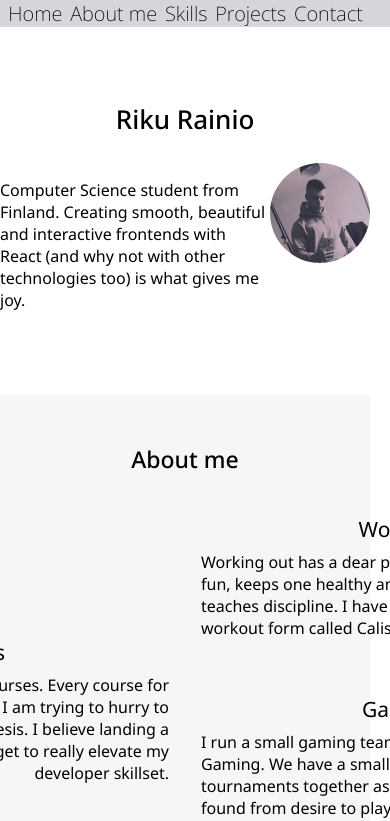
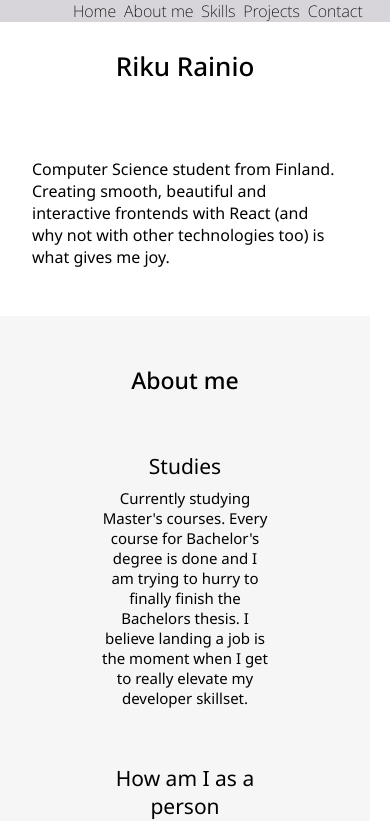
Before and after one commit to rikurainio/rikurainio2, a Next.js app: page / in a window 390 px wide. Shown: the top 821 px of the page. Built offline with nearby package versions, Linux system fonts and the light colour scheme.

Commit message:
sit is somewhat mobile friendly now

```diff
--- a/pages/index.js
+++ b/pages/index.js
@@ -18,21 +18,13 @@ export default function Home() {
       </Head>
 
       <main className='container-main'>
-
-        <div className='container-home'>
-
+          <div className='home1'>
             <div className='container-row-1'>
               <p className='heading-name'> Riku Rainio</p>
             </div>
             <div className='container-row-2'>
               <Quote text={INFO} />
               <img className='avatar' src='/riku2.png'></img>
-          </div>
-          <div className='container-row-3'>
-
-          </div>
-          <div className='container-row-4'>
-
             </div>
           </div>
 
--- a/styles/navbar.css
+++ b/styles/navbar.css
@@ -31,6 +31,5 @@
     flex-direction: column;
     justify-content: center;
 
-    font-size: 20px;
     font-weight: 200;
 }
--- a/styles/styles.css
+++ b/styles/styles.css
@@ -71,11 +71,14 @@ code {
 }
 
 .container-abouts {
+  padding: .5rem;
   display: flex;
   justify-content: center;
 }
 
 .container-abouts-right-side {
+  padding: .5rem;
+
   text-align: right;
 
   display: flex;
@@ -84,6 +87,8 @@ code {
 }
 
 .container-abouts-left-side {
+  padding: .5rem;
+
   text-align: left;
 
   display: flex;
@@ -112,16 +117,9 @@ code {
 }
 
 .container-skills {
+  padding: 1rem;
 
-  /*
-  background-image: url('/ocean2.png');
-  content: "";
-  */
-  /*
-  background: linear-gradient(225deg, #b8e2ff 0%, #c972e9 100%);
-  */
   background: linear-gradient(225deg, #e0f2ff 0%, #e4b8f5 100%);
-
 
   background-size: cover;
   background-repeat: no-repeat;
@@ -152,7 +150,6 @@ code {
   background-color: #ddd2e281;
   width: 100vw;
   padding-top: 2rem;
-  min-height: 20rem;
 }
 
 /* SKILLS STUFF */
@@ -162,9 +159,33 @@ code {
   justify-content: center;
   align-content: center;
   align-items: center;
+  margin-bottom: 10px;
 }
 
 .logo {
   margin-left: .5rem;
   margin-right: .5rem;
 }
+
+.container-quote {
+  padding: 2rem;
+  text-align: center;
+}
+
+@media only screen and (max-width: 960px) {
+  .container-badges, .container-badges2, .logos-languages, .container-abouts, .container-home {
+    display: flex;
+    flex-wrap: wrap;
+  }
+  .avatar {
+    display: none;
+  }
+}
+
+@media only screen and (max-width: 400px) {
+  .about-text, .container-home {
+    font-size: 15px;
+    max-width: 170px;
+    text-align: center;
+  }
+}
```
Lines whose indentation alone changed are shown as unchanged.
